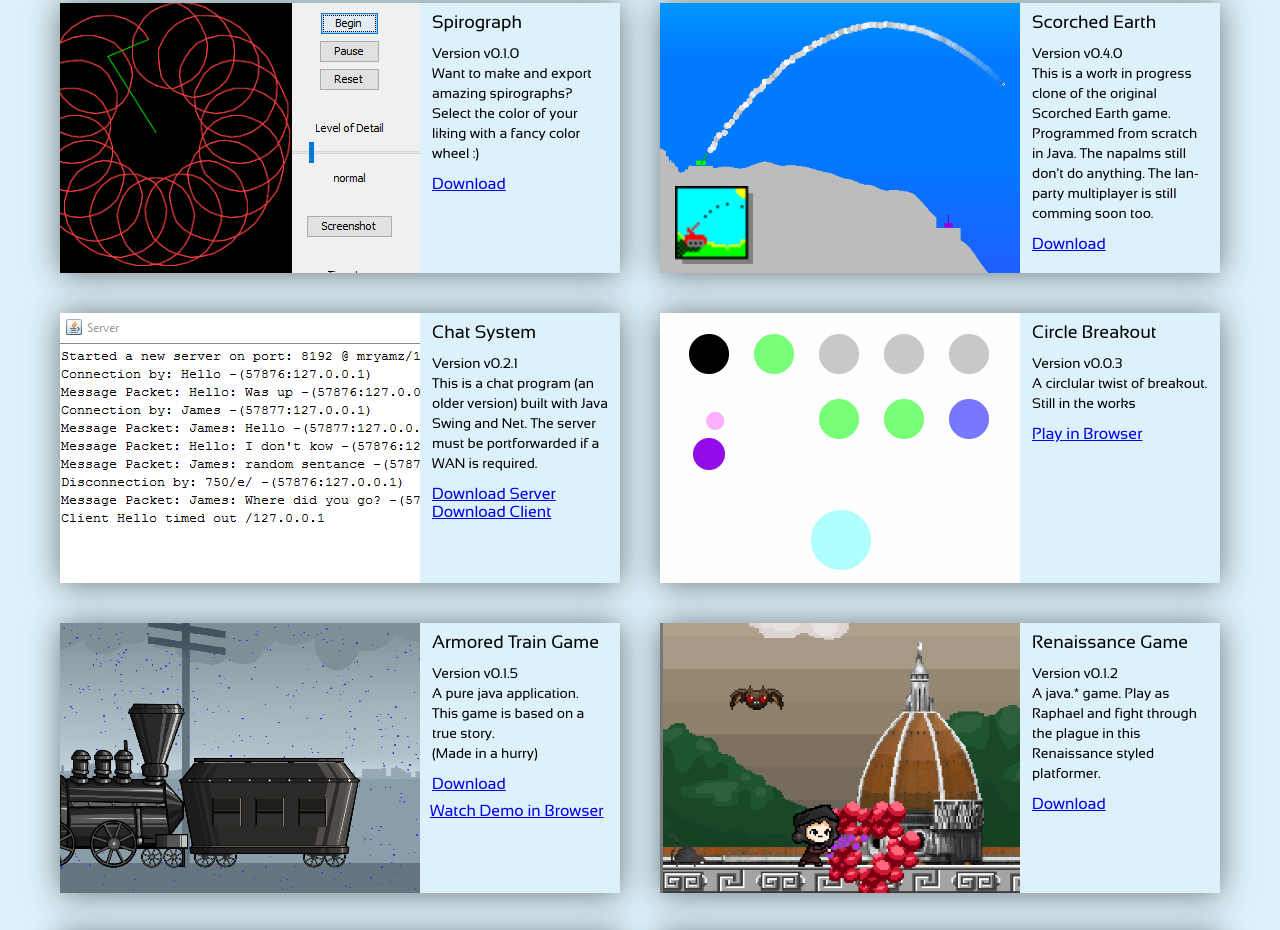
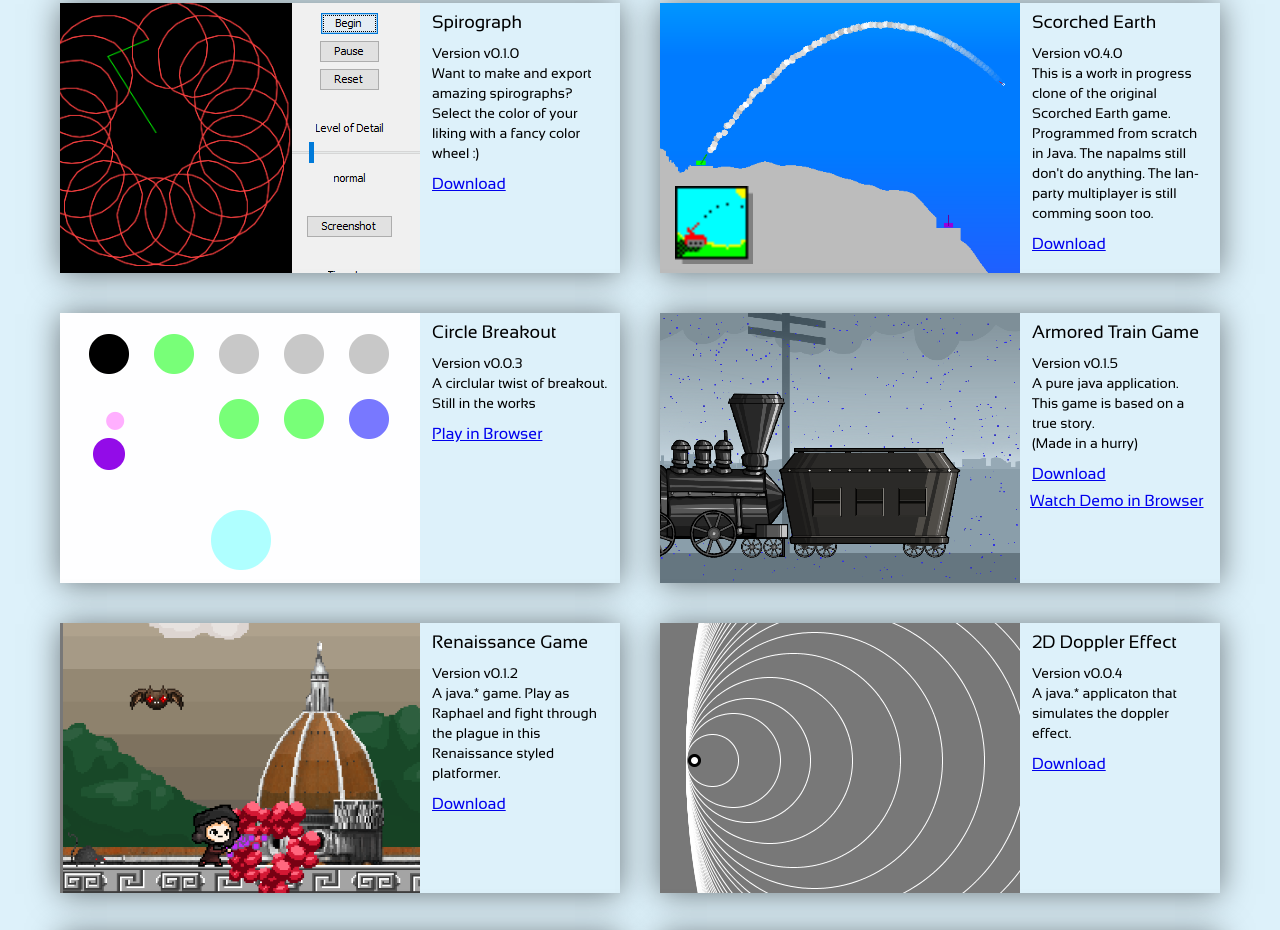
Before and after one commit to mryamz/mryamz.github.io, a plain HTML site: page index.html in a window 1280 px wide. Shown: the part 844-1774 px from the top of the page. Drawn offline with Linux system fonts and the light colour scheme; files whose address does not match are found by name.

Commit message:
Revert "Added Old project"
This reverts commit 0e63bb7f6d379be0d4b51984f47d87dbd2af90d1.

```diff
--- a/index.html
+++ b/index.html
@@ -99,22 +99,6 @@
 				</div>
 
 				<a class="play_link" href="downloads/Scorched%20Earth.jar">Download</a>
-			</div>
-
-			<div class="element">
-				<div class="image">
-					<img src="images/element_pics/server-client.png">
-				</div>
-				<div class="title">
-					<p>Chat System</p>
-				</div>
-				<div class="description">
-					<p>Version v0.2.1</p>
-					<p>This is a chat program (an older version) built with Java Swing and Net. The server must be portforwarded if a WAN is required.</p>
-				</div>
-
-				<a class="play_link" href="downloads/Server.jar">Download Server</a>
-				<a class="play_link" href="downloads/Client.jar">Download Client</a>
 			</div>
 
 
--- a/styles/main.css
+++ b/styles/main.css
@@ -173,7 +173,7 @@ p{
 
 #element_list .element .play_link {
 	font-family: micross;
-	margin: 10px 12px;
+	padding: 10px 12px;
 }
 
 #element_list .element .play_video{
```
Also changed, not shown: pages/aboutme.html (+2 -2 lines), images/element_pics/server-client.png (deleted), 2 other files.
